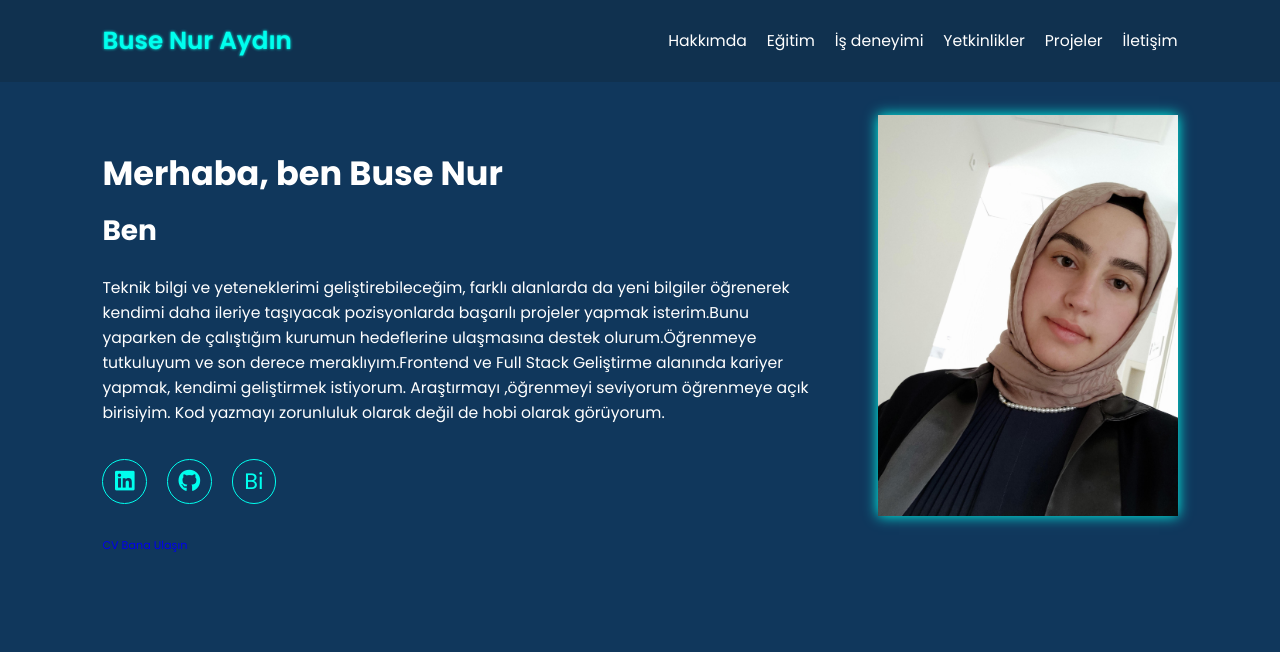
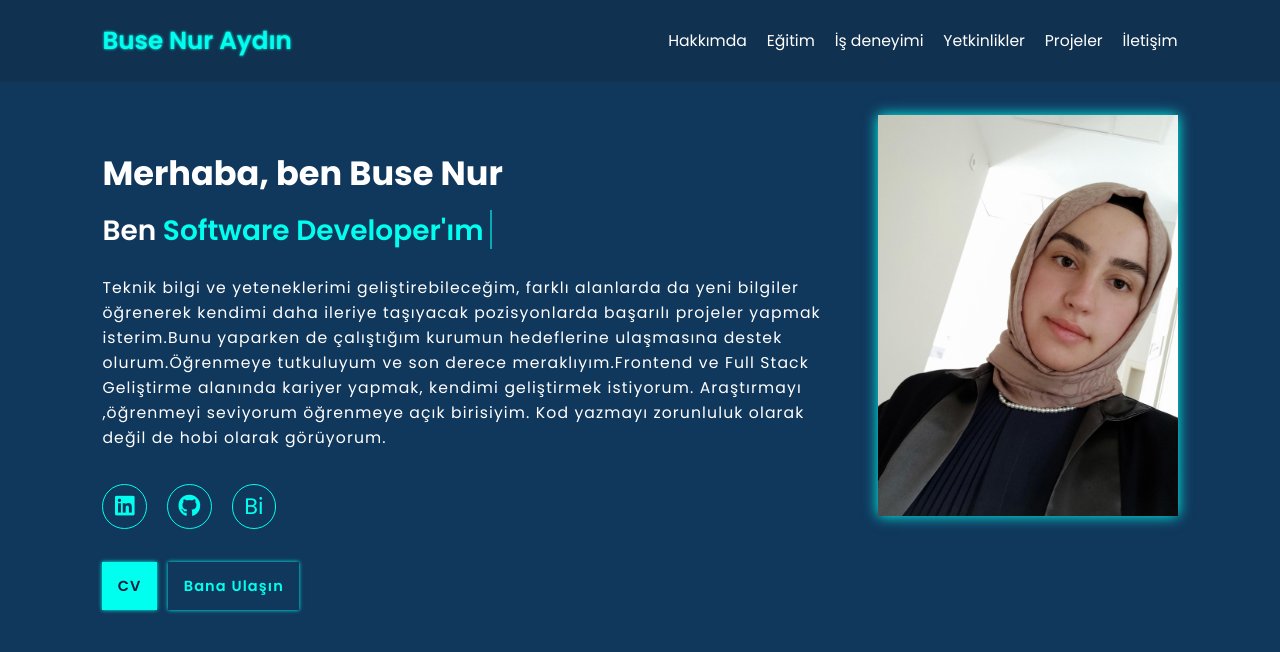
Before and after one commit to BuseNurAydn/my-portfolio-website, a plain HTML site: page index.html in a window 1280 px wide. Drawn offline with Linux system fonts and the light colour scheme.

Commit message:
hakkımda tamamlandı.

```diff
--- a/css/style.css
+++ b/css/style.css
@@ -35,7 +35,7 @@ section{
     left: 0;
     width: 100%;
     background-color:#10314f;
-    backdrop-filter: blur(10px);
+    backdrop-filter: blur(50px);
     padding: 2rem 8% 2rem;
     display: flex;
     justify-content: space-between; /*yatayda hizaladık*/
@@ -74,7 +74,7 @@ section{
 /*HOME CSS START */
 .home{
     display: flex; /*yazıları ve resmi yanyana hizaladık*/
-    gap: 6rem;
+    gap: 3rem;
 
 }
 .home-content{
@@ -94,7 +94,58 @@ section{
 .home-content p{
     font-size: 1.4rem;
     line-height: 1.6;
+    letter-spacing: 0.1rem;
     max-width: 1000px;
+}
+.text-animation{
+    font-size: 1.5rem;
+    font-weight: 600;
+    min-width: 280px;
+}
+.text-animation span{
+    position: relative;
+}
+.text-animation span::before{
+    content: "";
+    color: var(--second-main-color);
+    animation: words 20s infinite;
+}
+.text-animation span::after{
+    content: "";
+    color: var(--second-main-color);
+    background-color: var(--bg2-color);
+    animation: words 20s infinite;
+    height: 100%;
+    width: calc(100% + 8px);
+    position: absolute;
+    display: inline-block;
+    right: -8px;
+    border-left: 3px solid var(--bg2-color);
+    animation: cursor 0.6s infinite, typing 20s steps(14) infinite; /*kelimeler, cursor, harfleri yazma*/
+}
+@keyframes cursor{
+    to{
+        border-left: 2px solid var(--second-main-color);
+    }
+}
+@keyframes words {
+    0%, 30%{
+        content: "Software Developer'ım";
+    }
+    31%, 70%{
+        content: "Frontend Developer'ım";
+    }
+    71%,100%{
+        content: "Full Stack Developer'ım";
+    }
+}
+@keyframes typing{
+    10%,15%,20%,25%,40%,45%,50%,55%,60%,65%,80%,85%,90%,95%{
+        width: 0;
+    }
+    5%,30%,35%,70%,75%{
+        width: calc(100% + 8px);
+    }
 }
 .home-img img{
     width: 32vw;
@@ -125,3 +176,32 @@ section{
     transform: scale(1.2) translateY(-2px);
     box-shadow: 0 0 8px var(--second-main-color);
 }
+.btn-group{
+    display: flex;
+    gap: 1rem;
+    align-items: center;
+}
+.buton{
+    display: inline-block;
+    padding: 1rem 1.2rem;
+    border: 2px solid transparent;
+    letter-spacing: 0.1rem;
+    background-color: var(--second-main-color);
+    box-shadow: 0 0 4px var(--second-main-color);
+    font-size: 1.3rem;
+    font-weight: 600;
+    color: #001F3F;
+    cursor: pointer;
+    transition: 0.4s ease-in-out;
+}
+.buton:hover{
+    box-shadow: 0 0 10px var(--second-main-color);
+}
+.btn-group a:nth-of-type(2){
+    background-color: var(--bg2-color);
+    color: #00ffee;
+}
+.btn-group a:nth-of-type(2):hover{
+    background-color:var(--second-main-color);
+    color: #10375C;
+}
```
Also changed, not shown: index.html (+2 -2 lines).
